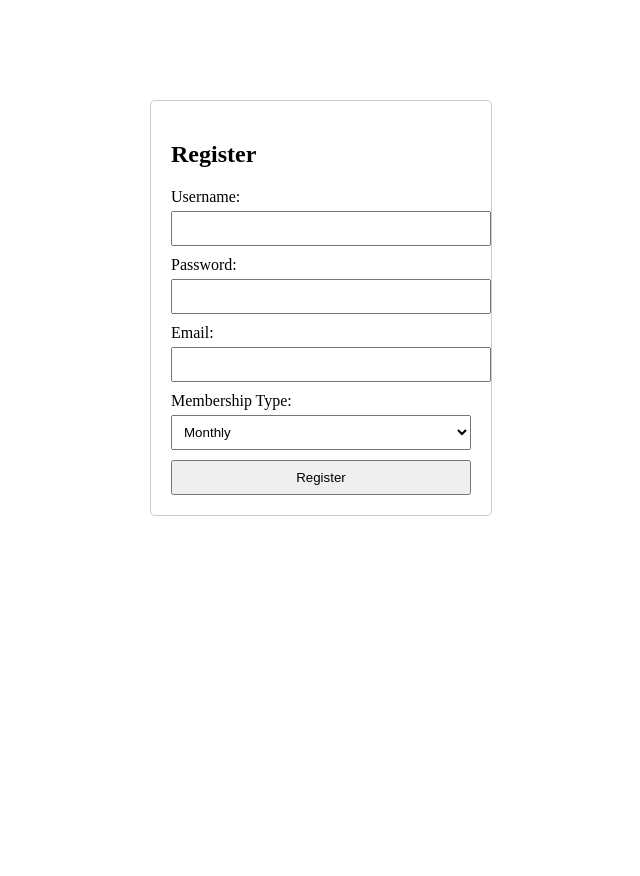
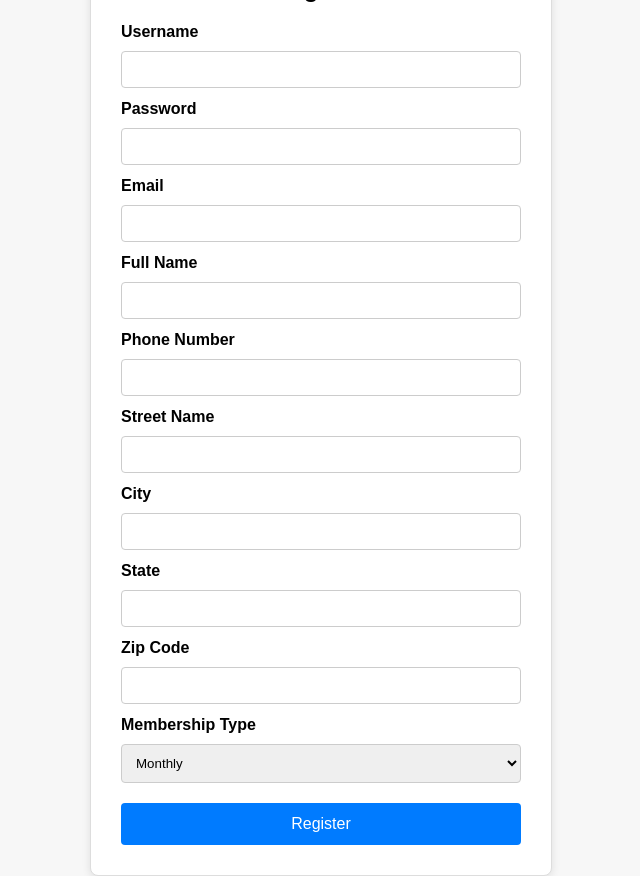
Before and after one commit to Arocha09/GymManagementSystem, a Flask app: template templates/register.html in a window 1280 px wide. Shown: the whole page, without its empty margins (319-959 px from the left). Before the commit the page ends 516 px from the top, so only its background shows below. Run offline with Flask 3, Linux system fonts and the light colour scheme; the template is opened without the code that fills it, so the values that code supplies are empty.

Commit message:
Start of register but its not working quite yet

```diff
--- a/app.py
+++ b/app.py
@@ -4,7 +4,7 @@
 from flask import Flask, render_template, request, redirect, url_for, session, flash
 from dbdriver import DB_Driver
 import login
-from class_defs import Member, Person, Administrator, Class, Instructor
+from class_defs import Member, Person, Administrator, Class, Instructor, Address, Login
 
 app = Flask(__name__)
 app.secret_key = 'dev'  # Replace with a strong secret in prod
@@ -236,6 +236,8 @@ def display_classes():
                          classes=classes,
                         )
 
+
+
 #Classes Routes
 @app.route('/classes/edit/<int:class_id>', methods=['GET', 'POST'])
 def edit_class(class_id):
@@ -281,25 +283,63 @@ def logout():
 
 
 
-# @app.route('/register', methods=['GET', 'POST'])
-# def register():
-#     if request.method == 'POST':
-#         username = request.form.get('username')
-#         password = request.form.get('password')
-#         email = request.form.get('email')
-#         mem_type = request.form.get('memType')
+@app.route('/register', methods=['GET', 'POST'])
+def register():
+    if request.method == 'POST':
+        email = request.form.get('email')
+        name = request.form.get('name')
+        phone = request.form.get('phone')
+        st_name = request.form.get('st_name')
+        city = request.form.get('city')
+        state = request.form.get('state')
+        zip_code = request.form.get('zip')  # renamed to avoid shadowing Python's zip()
+        username = request.form.get('username')
+        password = request.form.get('password')
+        mem_type = request.form.get('memType')
 
-#         # Validate inputs (this part can be extended based on your requirements)
-#         if not username or not password or not email:
-#             return render_template('register.html', error="All fields are required.")
+        # Basic validation
+        if not all([email, name, phone, st_name, city, state, zip_code, username, password, mem_type]):
+            return render_template('register.html', error="All fields are required.")
 
-#         # Call db.create_login() and db.create_person() to save the user in the database
-#         db.create_login(username, password, email, mem_type)  # You should implement this
-#         db.create_person(username, email, mem_type)  # Create additional user data if needed
+        try:
+            # Create address and insert into DB
+            address = Address(
+                address_id=None,  # or None if auto-incremented
+                st_name=st_name,
+                city=city,
+                state=state,
+                zip=zip_code
+            )
+            address_id = address.add_address()
 
-#         return redirect(url_for('home'))  # Redirect to login or home page after successful registration
+            # Create login and insert into DB
+            login = Login(
+                login_id=None,  # or None if auto-incremented
+                username=username,
+                password=password
+            )
+            login_id = login.add_login()
 
-#     return render_template('register.html')
+            # Create user and insert into DB
+            new_user = Person(
+                user_id=None,  # or None if auto-incremented
+                email=email,
+                name=name,
+                memtype=mem_type,
+                phone=phone,
+                address_id=address_id,
+                login_id=login_id
+            )
+            new_user.add_person()  # Assuming you have this method defined
+
+            return redirect(url_for('home'))
+
+        except Exception as e:
+            # Log the error if needed
+            print(f"Registration error: {e}")
+            return render_template('register.html', error="An error occurred while creating your account. Please try again.")
+
+    return render_template('register.html')
 
 
 if __name__ == '__main__':
--- a/templates/register.html
+++ b/templates/register.html
@@ -3,42 +3,109 @@
 <head>
     <title>Register</title>
     <style>
+        body {
+            font-family: Arial, sans-serif;
+            background-color: #f7f7f7;
+            display: flex;
+            justify-content: center;
+            align-items: center;
+            height: 100vh;
+            margin: 0;
+        }
+
         form {
-            width: 300px;
-            margin: 100px auto;
-            padding: 20px;
+            width: 400px;
+            padding: 30px;
+            border: 1px solid #ddd;
+            border-radius: 8px;
+            background-color: #fff;
+            box-shadow: 0 2px 8px rgba(0,0,0,0.1);
+        }
+
+        form h2 {
+            text-align: center;
+            margin-bottom: 20px;
+            font-size: 24px;
+        }
+
+        label {
+            display: block;
+            margin: 12px 0 5px;
+            font-weight: bold;
+        }
+
+        input[type="text"],
+        input[type="password"],
+        input[type="email"],
+        select {
+            width: 100%;
+            padding: 10px;
+            margin-top: 5px;
             border: 1px solid #ccc;
-            border-radius: 5px;
+            border-radius: 4px;
+            box-sizing: border-box;
         }
-        input[type="text"], input[type="password"], input[type="email"], select {
-            width: 100%;
-            padding: 8px;
-            margin: 5px 0 10px;
-        }
+
         input[type="submit"] {
             width: 100%;
-            padding: 8px;
+            padding: 12px;
+            margin-top: 20px;
+            background-color: #007BFF;
+            color: white;
+            border: none;
+            border-radius: 4px;
+            cursor: pointer;
+            font-size: 16px;
+        }
+
+        input[type="submit"]:hover {
+            background-color: #0056b3;
+        }
+
+        p {
+            color: red;
+            text-align: center;
+            margin-bottom: 10px;
         }
     </style>
 </head>
 <body>
     <form method="POST">
         <h2>Register</h2>
+
         {% if error %}
-            <p style="color:red;">{{ error }}</p>
+            <p>{{ error }}</p>
         {% endif %}
 
-        <label>Username:</label>
-        <input type="text" name="username" required>
+        <label for="username">Username</label>
+        <input type="text" name="username" id="username" required>
 
-        <label>Password:</label>
-        <input type="password" name="password" required>
+        <label for="password">Password</label>
+        <input type="password" name="password" id="password" required>
 
-        <label>Email:</label>
-        <input type="email" name="email" required>
+        <label for="email">Email</label>
+        <input type="email" name="email" id="email" required>
 
-        <label>Membership Type:</label>
-        <select name="memType" required>
+        <label for="name">Full Name</label>
+        <input type="text" name="name" id="name" required>
+
+        <label for="phone">Phone Number</label>
+        <input type="text" name="phone" id="phone" required>
+
+        <label for="st_name">Street Name</label>
+        <input type="text" name="st_name" id="st_name" required>
+
+        <label for="city">City</label>
+        <input type="text" name="city" id="city" required>
+
+        <label for="state">State</label>
+        <input type="text" name="state" id="state" required>
+
+        <label for="zip">Zip Code</label>
+        <input type="text" name="zip" id="zip" required>
+
+        <label for="memType">Membership Type</label>
+        <select name="memType" id="memType" required>
             <option value="monthly">Monthly</option>
             <option value="yearly">Yearly</option>
         </select>
```
Also changed, not shown: class_defs.py (+9 -0 lines), dbdriver.py (+42 -0 lines), templates/login.html (+22 -3 lines), 1 other file.
